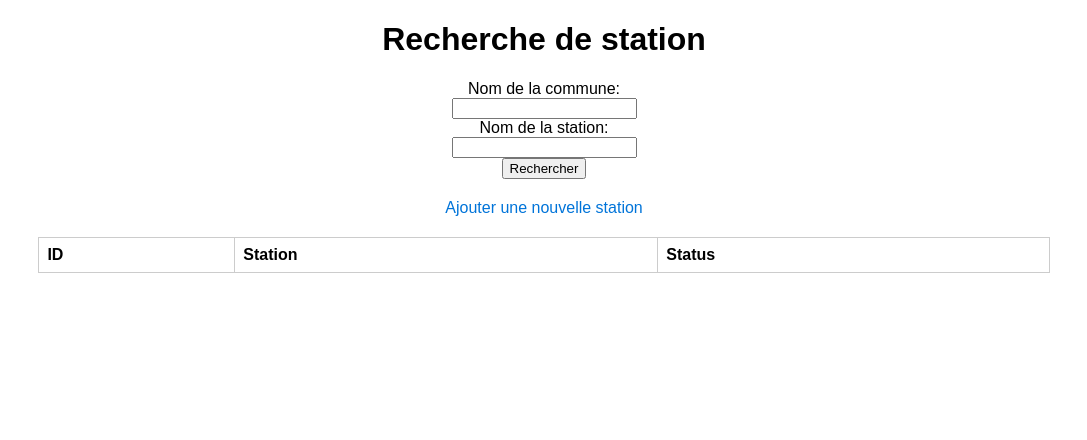
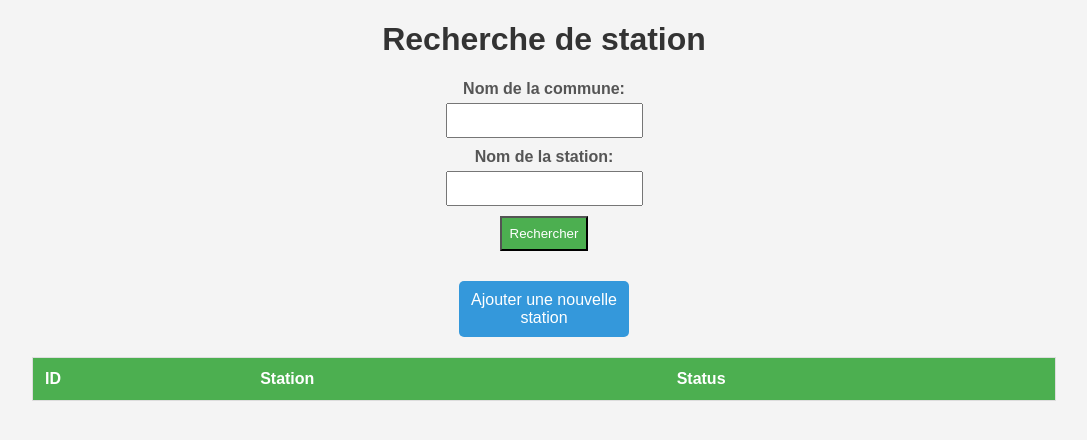
Before and after one commit to BlazingBurn/RedisTpVlib, a Flask app: page / in a window 1280 px wide. Shown: the top 440 px of the page, without its empty margins (96-1183 px from the left). Run offline with Flask 3, Linux system fonts and the light colour scheme; lists and menus that the app fills with data are empty.

Commit message:
update archi + code

```diff
--- a/flask_app/flaskvlib/app.py
+++ /dev/null
@@ -1,166 +0,0 @@
-from flask import Flask, render_template, request, redirect, url_for
-from flask_redis import FlaskRedis
-from datetime import datetime
-
-import random
-
-app = Flask(__name__)
-app.config['REDIS_URL'] = "redis://localhost:6379/0"
-app.config['REDIS_URL_SLAVE'] = "redis://localhost:6380/1"
-redis_client = FlaskRedis(app, 'REDIS_URL')
-redis_slave = FlaskRedis(app, 'REDIS_URL_SLAVE')
-
-existing_station_ids = redis_client.keys("vlibid:*")
-random.shuffle(existing_station_ids)
-num_random_stations = 100
-random_station_ids = existing_station_ids[:num_random_stations]
-
-random_stations_data = []
-
-for station_id in random_station_ids:
-    station_data = redis_client.hgetall(station_id)
-    station_info = {
-        "id": station_data.get(b'id').decode('utf-8'),
-        "station": station_data.get(b'station').decode('utf-8'),
-        "status": station_data.get(b'status').decode('utf-8'),
-        # Ajoutez d'autres champs ici
-    }
-    random_stations_data.append(station_info)
-
-
-@app.route('/', methods=['GET', 'POST'])
-def search_data():
-    data = []
-
-    if request.method == 'POST':
-        data = []
-        commune = request.form.get('commune')
-        station_name = request.form.get('station')
-
-        if commune or station_name:
-            keys = redis_client.keys("vlibid:*")
-            for key in keys:
-                station_data = redis_client.hgetall(key)
-                station_commune = station_data.get(b'commune').decode('utf-8')
-                station_station = station_data.get(b'station').decode('utf-8')
-
-                if (not commune or commune.lower() in station_commune.lower()) and \
-                   (not station_name or station_name.lower() in station_station.lower()):
-                    data.append({
-                        "id": station_data.get(b'id').decode('utf-8'),
-                        "station": station_station,
-                        "status": station_data.get(b'status').decode('utf-8'),
-                        # Ajoutez d'autres champs ici
-                    })
-
-    # Si aucune recherche n'a été effectuée, affichez les données aléatoires
-    else:
-        data = random_stations_data
-
-
-    return render_template('data.html', data=data)
-
-@app.route('/modify/<int:id>', methods=['GET', 'POST'])
-def modify(id):
-    station_key = f'vlibid:{id}'
-    station_data = redis_client.hgetall(station_key)
-    current_date = datetime.now().strftime("%Y-%m-%dT%H:%M:%S%z")
-
-    station_name = station_data.get(b'station').decode('utf-8')
-
-    decoded_station_data = {}
-    for key, value in station_data.items():
-        decoded_station_data[key.decode('utf-8')] = value.decode('utf-8')
-
-
-    if request.method == 'POST':
-        # Recuperation data
-        new_station_name = request.form.get('new_station_name')
-        new_status = request.form.get('new_status')
-        new_capacity = request.form.get('new_capacity')
-        new_nbbornettesLibre = request.form.get('new_nbbornettesLibre')
-        new_nbtotalvelodispo = request.form.get('new_nbtotalvelodispo')
-        new_velomecadispo = request.form.get('new_velomecadispo')
-        new_veloelecdispo = request.form.get('new_veloelecdispo')
-        new_bornedispo = request.form.get('new_bornedispo')
-        new_retourvelip = request.form.get('new_retourvelip')
-        new_actualisation = request.form.get('new_actualisation')
-        new_commune = request.form.get('new_commune')
-
-        # Mise a jour redis
-        redis_client.hset(station_key, 'station', new_station_name)
-        redis_client.hset(station_key, 'status', new_status)
-        redis_client.hset(station_key, 'capacity', new_capacity)
-        redis_client.hset(station_key, 'nbbornettesLibre', new_nbbornettesLibre)
-        redis_client.hset(station_key, 'nbtotalvelodispo', new_nbtotalvelodispo)
-        redis_client.hset(station_key, 'velomecadispo', new_velomecadispo)
-        redis_client.hset(station_key, 'veloelecdispo', new_veloelecdispo)
-        redis_client.hset(station_key, 'bornedispo', new_bornedispo)
-        redis_client.hset(station_key, 'retourvelip', new_retourvelip)
-        redis_client.hset(station_key, 'actualisation', new_actualisation)
-        redis_client.hset(station_key, 'commune', new_commune)
-
-        return redirect('/')
-
-    return render_template('modify.html', id=id, station_data=decoded_station_data, current_date=current_date)
-
-
-@app.route('/add', methods=['GET', 'POST'])
-def add_data():
-
-    current_date = datetime.now().strftime("%Y-%m-%dT%H:%M:%S%z")
-
-    if request.method == 'POST':
-        new_id = request.form.get('new_id')
-        new_station_name = request.form.get('new_station_name')
-        new_status = request.form.get('new_status')
-        new_capacity = request.form.get('new_capacity')
-        new_nbbornettesLibre = request.form.get('new_nbbornettesLibre')
-        new_nbtotalvelodispo = request.form.get('new_nbtotalvelodispo')
-        new_velomecadispo = request.form.get('new_velomecadispo')
-        new_veloelecdispo = request.form.get('new_veloelecdispo')
-        new_bornedispo = request.form.get('new_bornedispo')
-        new_retourvelip = request.form.get('new_retourvelip')
-        new_actualisation = request.form.get('new_actualisation')
-        new_commune = request.form.get('new_commune')
-
-        # S'assurer que le nouvel ID est unique avant d'ajouter la station
-
-        if not redis_client.exists(f'vlibid:{new_id}'):
-
-            data = {
-                'id': new_id,
-                'station': new_station_name,
-                'status': request.form.get('new_status'),
-                'capacity': request.form.get('new_capacity'),
-                'nbbornettesLibre': request.form.get('new_nbbornettesLibre'),
-                'nbtotalvelodispo': request.form.get('new_nbtotalvelodispo'),
-                'velomecadispo': request.form.get('new_velomecadispo'),
-                'veloelecdispo': request.form.get('new_veloelecdispo'),
-                'bornedispo': request.form.get('new_bornedispo'),
-                'retourvelip': request.form.get('new_retourvelip'),
-                'actualisation': request.form.get('new_actualisation'),
-                'commune': request.form.get('new_commune')
-            }
-
-            redis_client.hset(f'vlibid:{new_id}', mapping=data)
-
-            return redirect('/')
-
-    return render_template('add.html', current_date=current_date)
-
-
-@app.route('/delete/<int:id>', methods=['GET'])
-def delete_data(id):
-    station_key = f'vlibid:{id}'
-
-    if redis_client.exists(station_key):
-        redis_client.delete(station_key)
-        return redirect('/')
-    else:
-        # Gérer le cas où la station n'existe pas ou a déjà été supprimée
-        return "La station n'existe pas ou a déjà été supprimée."
-
-
-if __name__ == '__main__':
-    app.run(debug=True)
--- a/flask_app/flaskvlib/routes.py
+++ b/flask_app/flaskvlib/routes.py
@@ -3,27 +3,13 @@ from flask_redis import FlaskRedis
 from datetime import datetime
 from flaskvlib import app, redis_client, redis_slave
 import logging
-import random
+from flaskvlib.services.randomStations import randomStation
 
 # Configurer les logs
 logging.basicConfig(level=logging.DEBUG)
 
-existing_station_ids = redis_client.keys("vlibid:*")
-random.shuffle(existing_station_ids)
-num_random_stations = 100
-random_station_ids = existing_station_ids[:num_random_stations]
 
-random_stations_data = []
-
-for station_id in random_station_ids:
-    station_data = redis_client.hgetall(station_id)
-    station_info = {
-        "id": station_data.get(b'id').decode('utf-8'),
-        "station": station_data.get(b'station').decode('utf-8'),
-        "status": station_data.get(b'status').decode('utf-8'),
-        # Ajoutez d'autres champs ici
-    }
-    random_stations_data.append(station_info)
+random_stations_data = randomStation()
 
 
 @app.route('/', methods=['GET', 'POST'])
--- a/flask_app/flaskvlib/static/styles.css
+++ b/flask_app/flaskvlib/static/styles.css
@@ -1,37 +1,79 @@
-/* Style pour centrer la page */
+/* styles.css */
+
 body {
-    text-align: center;
+    background-color: #f4f4f4; /* Couleur de fond */
     font-family: Arial, sans-serif;
+    margin: 0;
+    padding: 0;
 }
 
-/* Style pour le formulaire de recherche */
-form {
-    margin: 20px auto;
-    width: 300px;
+h1 {
+    text-align: center;
+    color: #333; /* Couleur du texte */
 }
 
-/* Style pour le tableau de données */
-table {
-    width: 80%;
-    margin: 20px auto;
-    border-collapse: collapse;
+form {
+    margin-top: 20px;
+    text-align: center;
 }
 
-table, th, td {
-    border: 1px solid #ccc;
+label {
+    display: block;
+    margin-bottom: 5px;
+    font-weight: bold;
+    color: #555; /* Couleur du texte du label */
+}
+
+input[type="text"], input[type="submit"] {
+    padding: 8px;
+    margin-bottom: 10px;
+}
+
+input[type="submit"] {
+    background-color: #4CAF50; /* Couleur de fond du bouton */
+    color: white; /* Couleur du texte du bouton */
+    cursor: pointer;
+}
+
+table {
+    border-collapse: collapse;
+    width: 80%;
+    margin: 20px auto; /* Centrer le tableau */
+    border: 1px solid #ddd; /* Bordure du tableau */
 }
 
 th, td {
-    padding: 8px;
+    padding: 12px;
     text-align: left;
+    border-bottom: 1px solid #ddd; /* Bordure entre les lignes */
 }
 
-/* Style pour les liens de modification et de suppression */
+th {
+    background-color: #4CAF50; /* Couleur de fond de l'en-tête */
+    color: white; /* Couleur du texte de l'en-tête */
+}
+
 a {
     text-decoration: none;
-    color: #0074D9;
+    color: #3498db; /* Couleur du lien */
 }
 
 a:hover {
-    color: #0056b3;
+    color: #1e67b8; /* Couleur du lien au survol */
 }
+
+a[href="/add"] {
+    display: block;
+    margin: 20px auto; /* Marge pour centrer */
+    padding: 10px;
+    background-color: #3498db; /* Couleur de fond du bouton */
+    color: white; /* Couleur du texte du bouton */
+    text-align: center;
+    width: 150px; /* Largeur du bouton */
+    border-radius: 5px; /* Coins arrondis */
+    text-decoration: none;
+}
+
+a[href="/add"]:hover {
+    background-color: #1e67b8; /* Couleur de fond du bouton au survol */
+}
```
Also changed, not shown: flask_app/flaskvlib/services/randomStations.py (added, +25 -0 lines).
